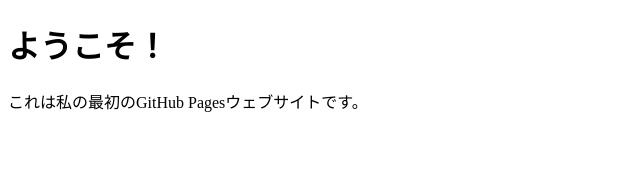
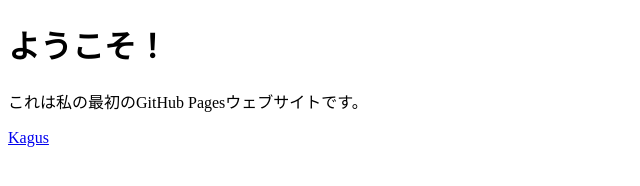
Before and after one commit to Kaito-Iwama/my-website, a plain HTML site: page index.html in a window 1280 px wide. Shown: the full height of the page, 0-640 px from the left. Drawn offline with Linux system fonts and the light colour scheme.

Commit message:
Update index.html

```diff
--- a/index.html
+++ b/index.html
@@ -8,5 +8,6 @@
 <body>
     <h1>ようこそ！</h1>
     <p>これは私の最初のGitHub Pagesウェブサイトです。</p>
+    <a href="https://kagus-81824.bubbleapps.io/version-test?debug_mode=true">Kagus</a>
 </body>
 </html>
```
